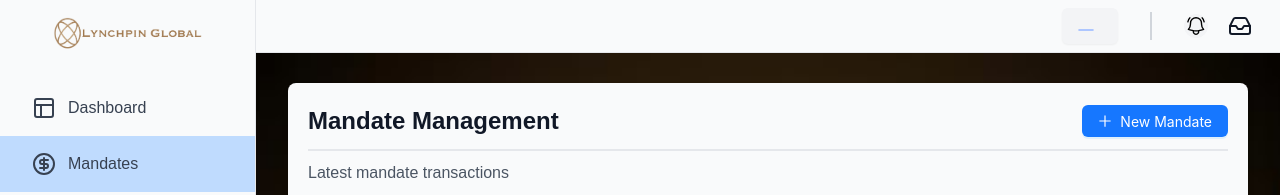
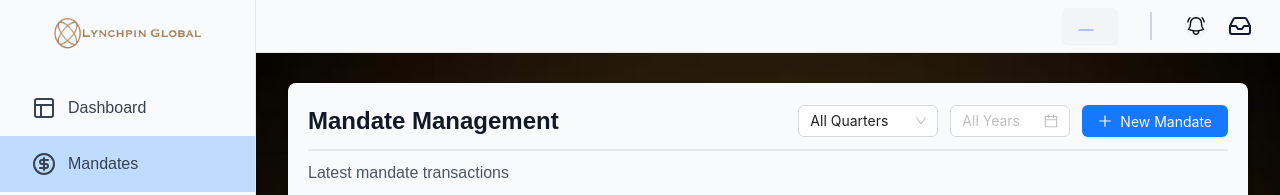
Before and after one commit to factorgh/lynchpinglobal-client-v1, a Next.js app: page /wealth in a window 1280 px wide. Shown: the top 195 px of the page. Built offline with nearby package versions, Linux system fonts and the light colour scheme; no server answers.

Commit message:
feat: add quarter and year filtering functionality to the wealth table

```diff
--- a/app/(dashboard)/wealth/_components/wealth-table.tsx
+++ b/app/(dashboard)/wealth/_components/wealth-table.tsx
@@ -42,10 +42,23 @@ import { toast } from "react-toastify";
 import Swal from "sweetalert2";
 import FileUploadComponent from "./FileUpload";
 
-const WealthTable = () => {
+const WealthTable = ({ quarterFilter = "all", yearFilter = "all" }: { quarterFilter?: string; yearFilter?: string }) => {
   const searchInput = useRef(null);
   const { data: investmentData, isFetching: investmentLoading } =
     useGetAllInvestmentsQuery<any>(null);
+
+  const filteredData = investmentData?.data?.filter((inv: any) => {
+    if (quarterFilter !== "all" && inv.quarter !== quarterFilter) {
+      return false;
+    }
+    if (yearFilter !== "all") {
+      const invYear = dayjs(inv.startDate).format("YYYY");
+      if (invYear !== yearFilter) {
+        return false;
+      }
+    }
+    return true;
+  });
   console.log(
     "-------------------------InvestmentData-------------------------"
   );
@@ -471,7 +484,7 @@ const WealthTable = () => {
         }}
         loading={investmentLoading}
         columns={columns}
-        dataSource={investmentData?.data}
+        dataSource={filteredData}
         // scroll={{ x: 1000 }}
         className="border border-slate-200 rounded-md"
         rowKey="_id"
--- a/app/(dashboard)/wealth/page.tsx
+++ b/app/(dashboard)/wealth/page.tsx
@@ -1,8 +1,16 @@
+"use client";
+
+import { useState } from "react";
+import { Select, DatePicker } from "antd";
+import dayjs from "dayjs";
 import Wrapper from "./_components/wapper";
 import WealthForm from "./_components/wealth-form";
 import WealthTable from "./_components/wealth-table";
 
 const Wealth = () => {
+  const [quarterFilter, setQuarterFilter] = useState("all");
+  const [yearFilter, setYearFilter] = useState("all");
+
   return (
     <Wrapper>
       <div
@@ -34,7 +42,28 @@ const Wealth = () => {
           >
             Mandate Management
           </h1>
-          <WealthForm />
+          <div style={{ display: "flex", gap: "12px", alignItems: "center" }}>
+            <Select
+              defaultValue="all"
+              style={{ width: 140 }}
+              onChange={(val) => setQuarterFilter(val)}
+              options={[
+                { value: "all", label: "All Quarters" },
+                { value: "Q1", label: "Q1" },
+                { value: "Q2", label: "Q2" },
+                { value: "Q3", label: "Q3" },
+                { value: "Q4", label: "Q4" },
+              ]}
+            />
+            <DatePicker
+              picker="year"
+              placeholder="All Years"
+              style={{ width: 120 }}
+              value={yearFilter !== "all" ? dayjs(yearFilter, "YYYY") : null}
+              onChange={(date) => setYearFilter(date ? date.format("YYYY") : "all")}
+            />
+            <WealthForm />
+          </div>
         </div>
         <p
           style={{
@@ -47,7 +76,7 @@ const Wealth = () => {
           Latest mandate transactions
         </p>
         <div data-tour="wealth-table">
-          <WealthTable />
+          <WealthTable quarterFilter={quarterFilter} yearFilter={yearFilter} />
         </div>
       </div>
     </Wrapper>
```
